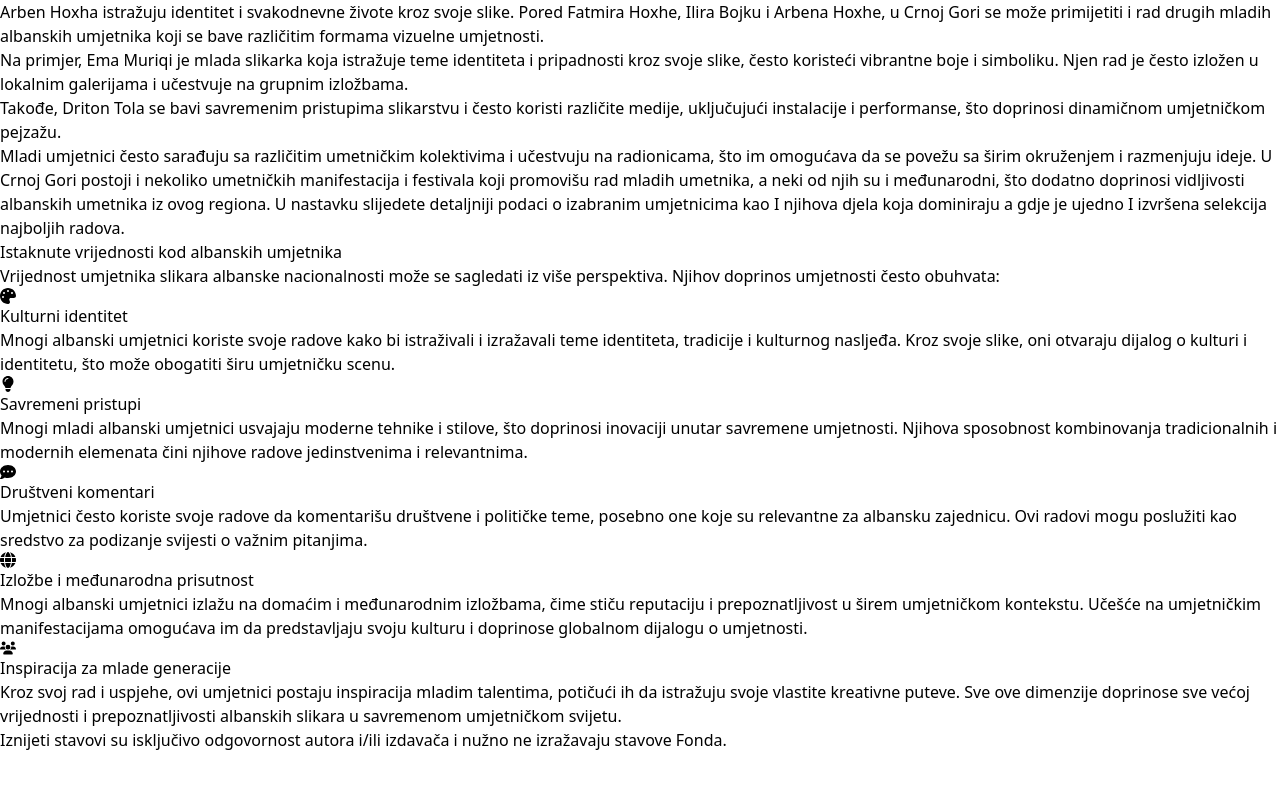
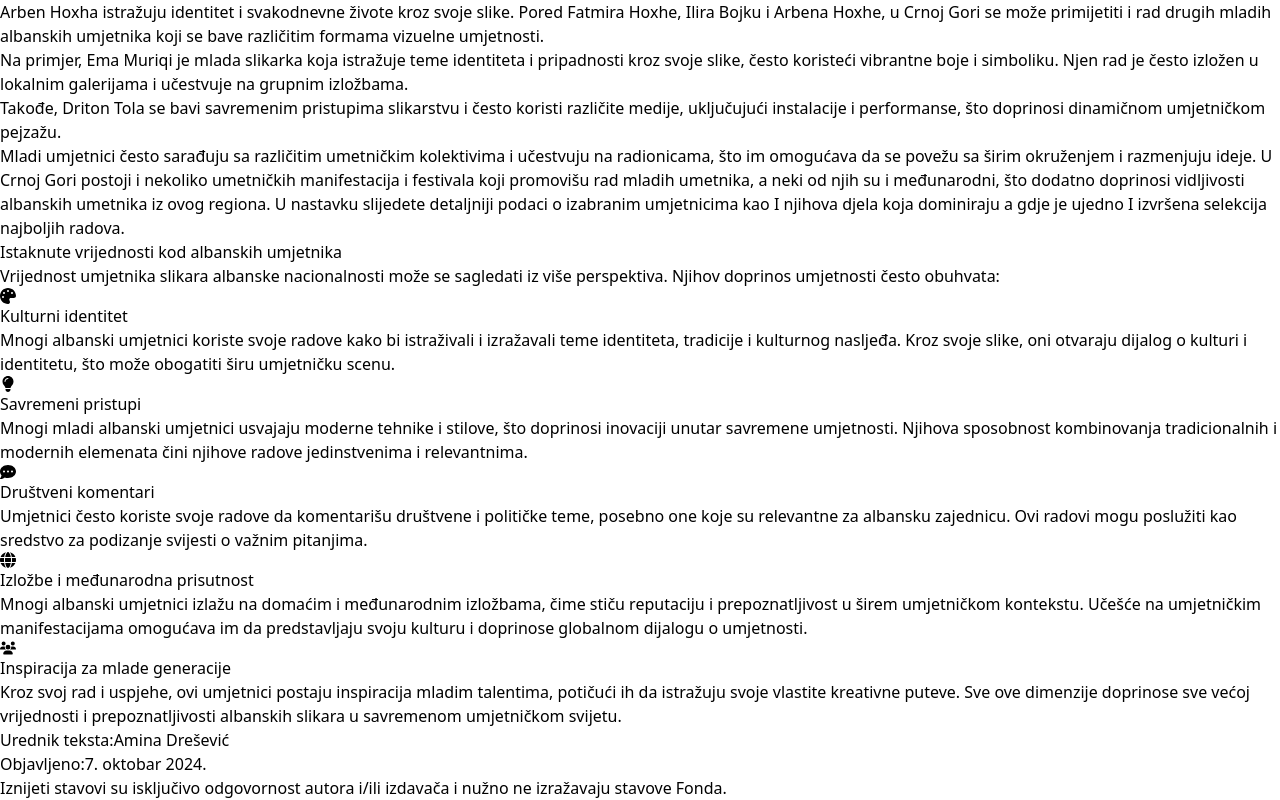
Before and after one commit to Suksii/painters, a React (Vite) app: page / in a window 1280 px wide. Shown: the part 1363-2163 px from the top of the page. Before the commit the page ends 2115 px from the top, so only its background shows below. Built offline with nearby package versions, Linux system fonts and the light colour scheme.

Commit message:
date published added

```diff
--- a/src/constants/painters.jsx
+++ b/src/constants/painters.jsx
@@ -45,6 +45,7 @@ import { IoMailSharp } from "react-icons/io5";
       },
     ],
     textEditor: "Amina Drešević",
+    publishedAt: "15. oktobar 2024.",
     images: [
       {
         image: DjokajDjeljos1,
@@ -98,6 +99,7 @@ import { IoMailSharp } from "react-icons/io5";
     ],
     criticism: [],
     textEditor: "Amina Drešević",
+    publishedAt: "22. oktobar 2024.",
     images: [
       {
         image: GjokajAgron1,
@@ -139,6 +141,7 @@ import { IoMailSharp } from "react-icons/io5";
     ],
     criticism: [],
     textEditor: "Amina Drešević",
+    publishedAt: "29. oktobar 2024.",
     images: [
       {
         image: KapllaniEdin1,
@@ -194,6 +197,7 @@ import { IoMailSharp } from "react-icons/io5";
       },
     ],
     textEditor: "Amina Drešević",
+    publishedAt: "5. novembar 2024.",
     images: [
       {
         image: NimanbeguHasanagaVahida1,
@@ -238,6 +242,7 @@ import { IoMailSharp } from "react-icons/io5";
     ],
     criticism: [],
     textEditor: "Amina Drešević",
+    publishedAt: "12. novembar 2024.",
     images: [
       {
         image: PrelvukajZake1,
@@ -305,6 +310,7 @@ import { IoMailSharp } from "react-icons/io5";
       },
     ],
     textEditor: "Amina Drešević",
+    publishedAt: "19. novembar 2024.",
     images: [
       {
         image: RijavecMasanovicRenata1,
@@ -361,6 +367,7 @@ import { IoMailSharp } from "react-icons/io5";
     rewards: [],
     criticism: [],
     textEditor: "Amina Drešević",
+    publishedAt: "26. novembar 2024.",
     images: [
       {
         image: KoljaBerisaj1,
--- a/src/pages/MainPage.jsx
+++ b/src/pages/MainPage.jsx
@@ -49,6 +49,8 @@ const MainPage = () => {
           "Kroz svoj rad i uspjehe, ovi umjetnici postaju inspiracija mladim talentima, potičući ih da istražuju svoje vlastite kreativne puteve. Sve ove dimenzije doprinose sve većoj vrijednosti i prepoznatljivosti albanskih slikara u savremenom umjetničkom svijetu.",
       },
     ],
+    textEditor: "Amina Drešević",
+    publishedAt: "7. oktobar 2024.",
   };
 
   const iconMap = {
@@ -118,6 +120,16 @@ const MainPage = () => {
             </div>
           ))}
         </div>
+        <div className="flex flex-col leading-5 text-gray-800 pt-3">
+          <h3 className="flex gap-2 justify-end items-end">
+            Urednik teksta:
+            <span className="font-semibold">{prominentValues.textEditor}</span>
+          </h3>
+          <h3 className="leading-5 flex gap-2 justify-end items-end">
+            Objavljeno:
+            <span className="font-semibold">{prominentValues.publishedAt}</span>
+          </h3>
+        </div>
       </section>
     </>
   );
--- a/src/pages/Painters.jsx
+++ b/src/pages/Painters.jsx
@@ -40,10 +40,16 @@ const Painters = ({ data, gridCols }) => {
             </ul>
           </div>
         )}
-        <h3 className="leading-5 flex gap-2 justify-end items-end pt-3">
-          Urednik teksta:{" "}
-          <span className="font-semibold">{data.textEditor}</span>
-        </h3>
+        <div className="flex flex-col leading-5 text-gray-800">
+          <h3 className="flex gap-2 justify-end items-end pt-3">
+            Urednik teksta:
+            <span className="font-semibold">{data.textEditor}</span>
+          </h3>
+          <h3 className="leading-5 flex gap-2 justify-end items-end">
+            Objavljeno:
+            <span className="font-semibold">{data.publishedAt}</span>
+          </h3>
+        </div>
       </section>
 
       <section
```
